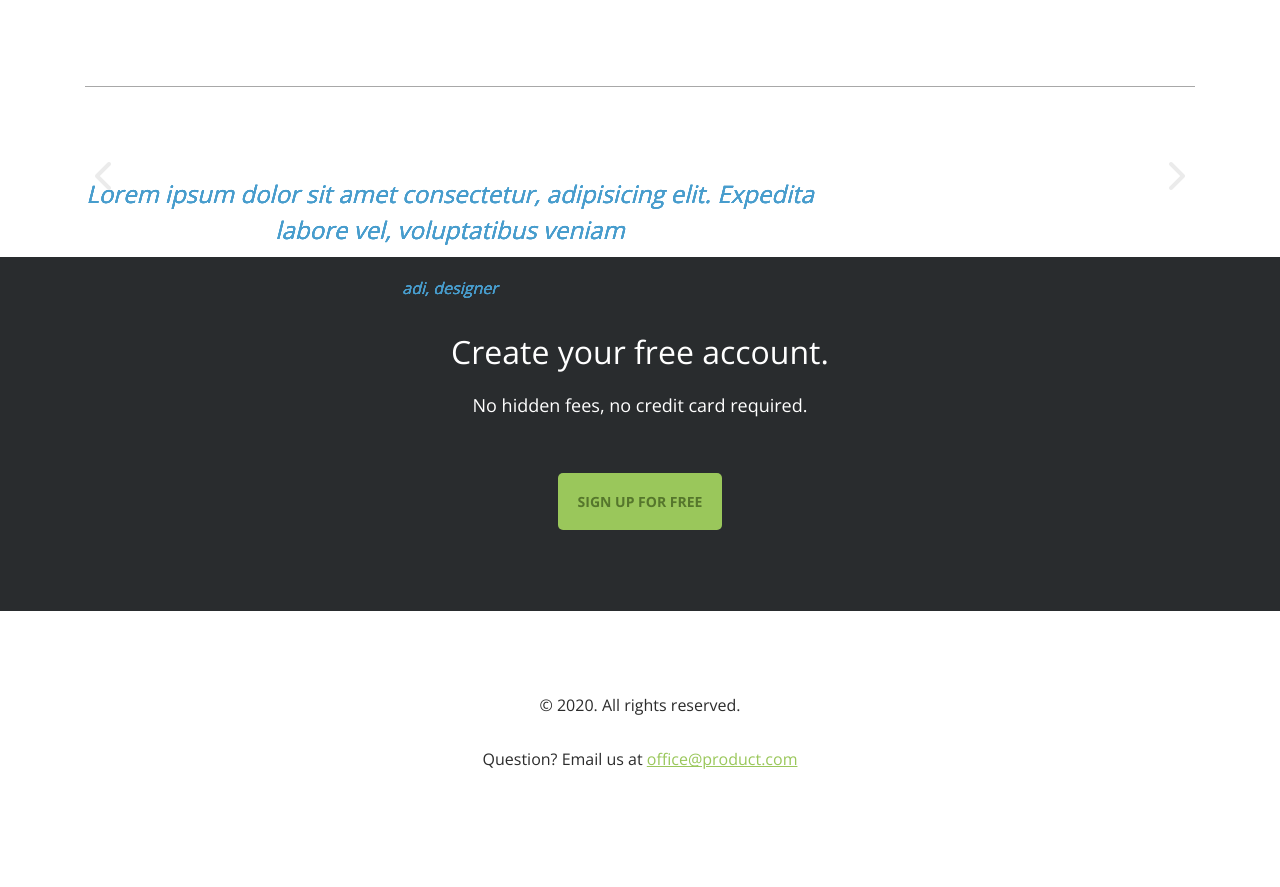
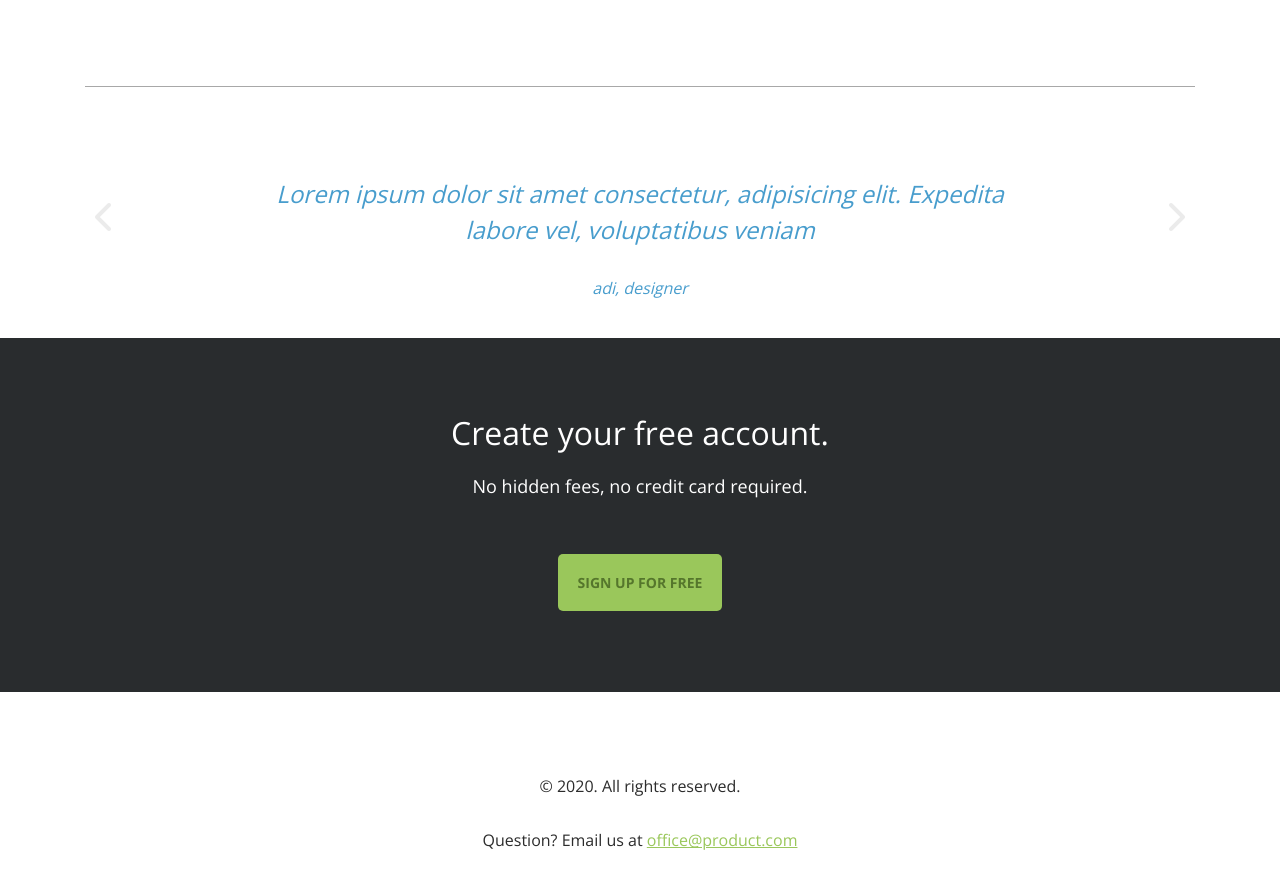
Before and after one commit to KimDuHyun-web/acme_1124_mission, a plain HTML site: page index.html in a window 1280 px wide. Shown: the part 1043-1930 px from the top of the page. Before the commit the page ends 1897 px from the top, so only its background shows below. Drawn offline with nearby package versions, Linux system fonts and the light colour scheme.

Commit message:
feat: 슬라이드쇼

```diff
--- a/css/main.css
+++ b/css/main.css
@@ -79,12 +79,17 @@ nav li:first-child span{
 }
 .testimonial{
     position: relative;
+    overflow: hidden;
 }
-.slides{
+.slide-container{
     position: relative;
+    padding-bottom: 81px;
 }
-.slides>li{
+.slide-container >li{
     position:absolute;
+    transition: left .3s ease-in;
+    height: 100%;
+    width: 100%;
 }
 .testimonial blockquote{
     width: 730px;
--- a/index.html
+++ b/index.html
@@ -56,26 +56,26 @@
         </div>
         <hr />
         <div class="testimonial inner-pd3">
-            <ul class="slides">
-                <li class="slid1">
+            <ul class="slide-container">
+                <li class="slide">
                     <blockquote>
                         <p>Lorem ipsum dolor sit amet consectetur, adipisicing elit. Expedita labore vel, voluptatibus veniam </p>
                         <cite>adi, designer</cite>
                     </blockquote>
                 </li>
-                <li class="slid2">
+                <li class="slide">
                     <blockquote>
                         <p>Lorem ipsum dolor sit amet consectetur, adipisicing elit. Expedita labore vel, voluptatibus veniam </p>
                         <cite>adi, designer</cite>
                     </blockquote>
                 </li>
-                <li class="slid3">
+                <li class="slide">
                     <blockquote>
                         <p>Lorem ipsum dolor sit amet consectetur, adipisicing elit. Expedita labore vel, voluptatibus veniam </p>
                         <cite>adi, designer</cite>
                     </blockquote>
                 </li>
-                <li class="slid4">
+                <li class="slide">
                     <blockquote>
                         <p>Lorem ipsum dolor sit amet consectetur, adipisicing elit. Expedita labore vel, voluptatibus veniam </p>
                         <cite>adi, designer</cite>
@@ -102,6 +102,6 @@
         </p>
     </footer>
     <a href="#" id="btt"><i class="fa-solid fa-arrow-up"></i></a>
-    <script src="js/main.js"></script>
+    <script src="js/index.js"></script>
 </body>
 </html>
--- /dev/null
+++ b/js/index.js
@@ -0,0 +1,53 @@
+const btt = document.querySelector('#btt');
+const ts = document.querySelector('.testimonial');
+const slideContainer = ts.querySelector('.slide-container');
+const slides = slideContainer.querySelectorAll('.slide')
+let currentIdx = 0;
+const prevBtn = document.querySelector('.prev');
+const nextBtn = document.querySelector('.next');
+const slideCount = slides.length;
+
+
+//백투탑
+window.addEventListener('scroll',()=>{
+  let scrAmt = window.scrollY;
+  if(scrAmt >= 300){
+    btt.classList.add('active');
+  }else{
+    btt.classList.remove('active');
+  }
+});
+btt.addEventListener('click',(e)=>{
+  e.preventDefault();
+  window.scrollTo({
+    left:0,
+    top:0,
+    behavior:'smooth'
+  });
+});
+
+// 슬라이드쇼
+
+slides.forEach((item,i)=>{
+  item.style.left = i*100+'%';
+});
+
+moveSlide(0);
+
+function moveSlide(idx){
+  slideContainer.style.left = -idx*100+'%';
+  currentIdx = idx;
+  for(let slide of slides){
+    slide.classList.remove('active');
+  }
+  slides[idx].classList.add('active');
+}
+
+nextBtn.addEventListener('click',()=>{
+  let nextIdx = (currentIdx + 1)%slideCount;
+  moveSlide(nextIdx);
+})
+prevBtn.addEventListener('click',()=>{
+  let nextIdx = (currentIdx - 1 + slideCount)%slideCount;
+  moveSlide(nextIdx);
+})
```
